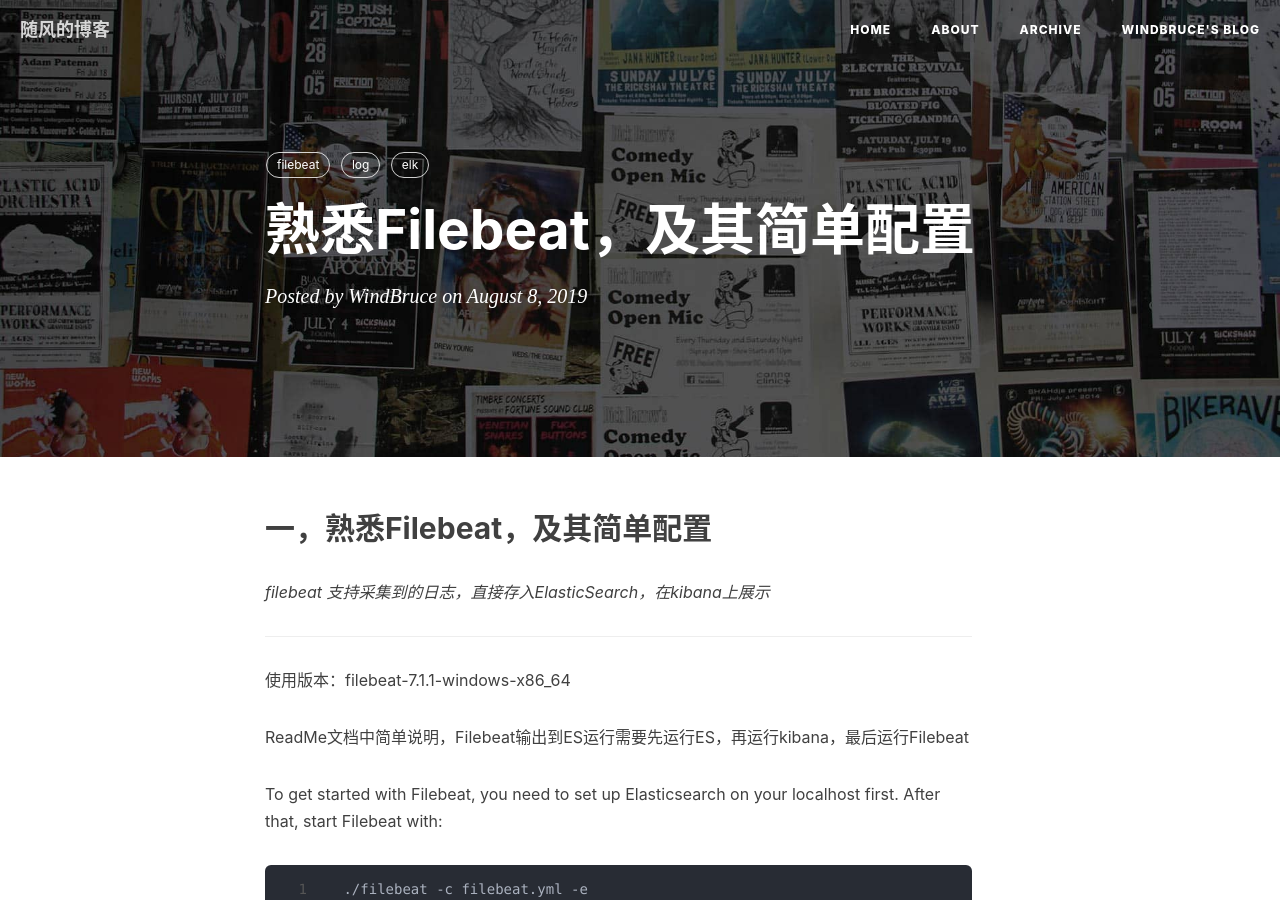
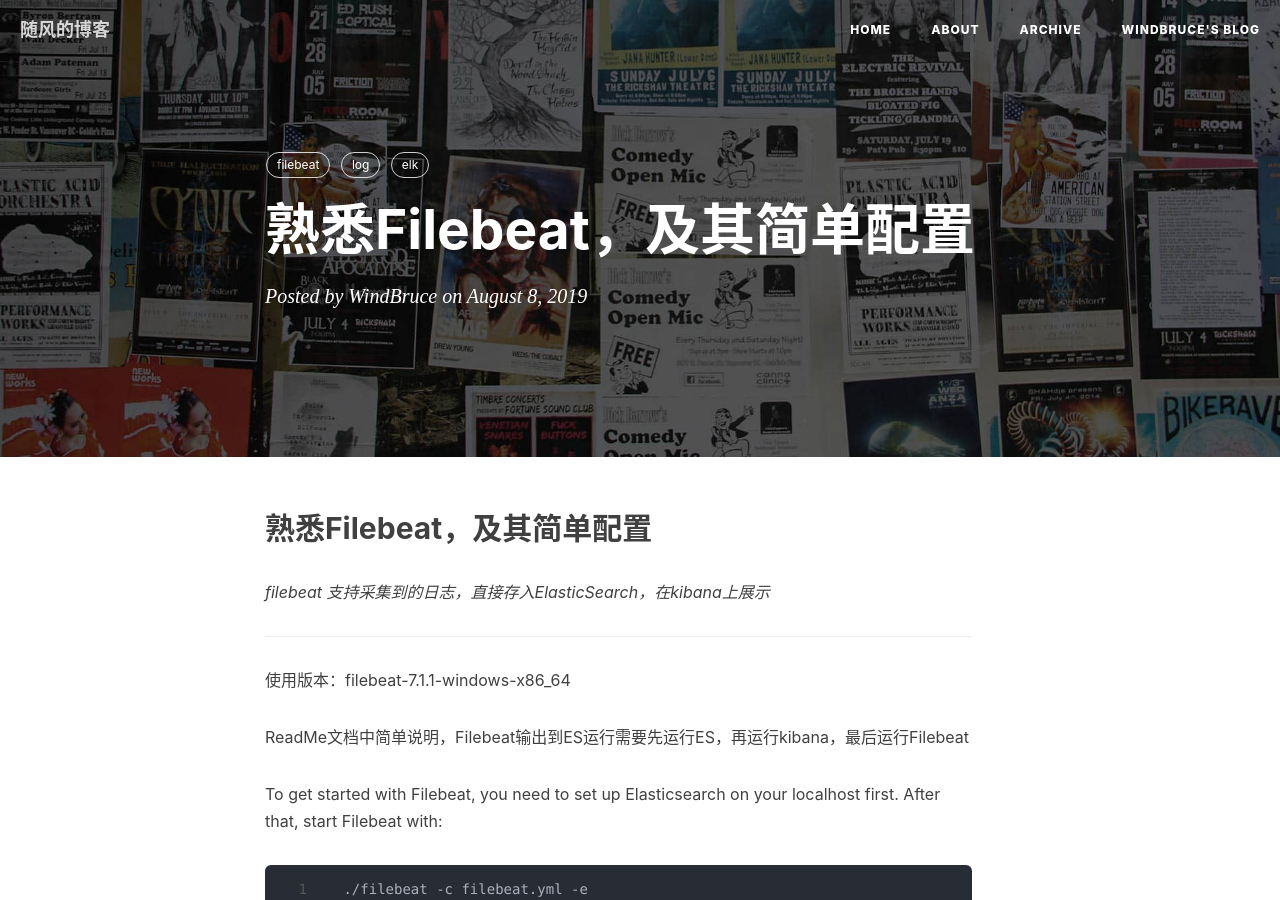
Before and after one commit to WindBruce/wind, a Jekyll site: the page built from _posts/2019-08-08-Filebeat.markdown, in a window 1280 px wide and 900 px high. Built offline with Jekyll 4.4.1, drawn with Linux system fonts in a browser that asks for light colours; nearby versions of some CDN libraries; comment, search, counter and statistics services are not loaded.

Commit message:
modify something

```diff
--- a/_posts/2019-08-08-Filebeat.markdown
+++ b/_posts/2019-08-08-Filebeat.markdown
@@ -9,7 +9,7 @@ published: true
 
 ---
 
-##  一，熟悉Filebeat，及其简单配置
+##  熟悉Filebeat，及其简单配置
 
 *filebeat 支持采集到的日志，直接存入ElasticSearch，在kibana上展示*
 
```
